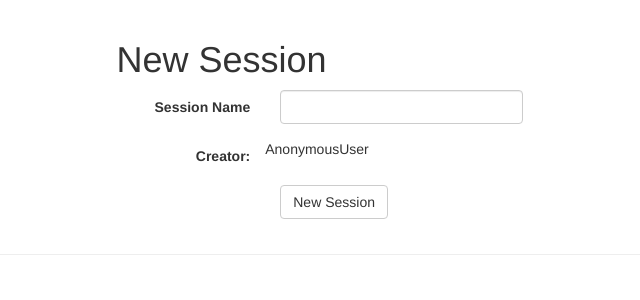
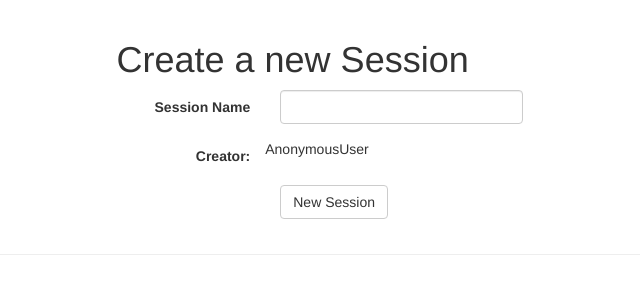
Before and after one commit to s-wirth/thesis, a Django app: page /pollgroups/create_session/ in a window 1280 px wide. Shown: the part 41-341 px from the top of the page, without its empty margins (211-851 px from the left). Run offline with Django 3.2, Linux system fonts and the light colour scheme; some libraries are stand-ins or nearby versions.

Commit message:
changed h1 in create sess

```diff
--- a/pollgroups/templates/pollgroups/create_session.html
+++ b/pollgroups/templates/pollgroups/create_session.html
@@ -2,7 +2,7 @@
 {% block content %}
     <div class="row">
         <div class="col-md-6 col-md-offset-3">
-            <h1>New Session</h1>
+            <h1>Create a new Session</h1>
             <form id="pollForm" method="post" class="form-horizontal">
                 {% csrf_token %}
 
```
